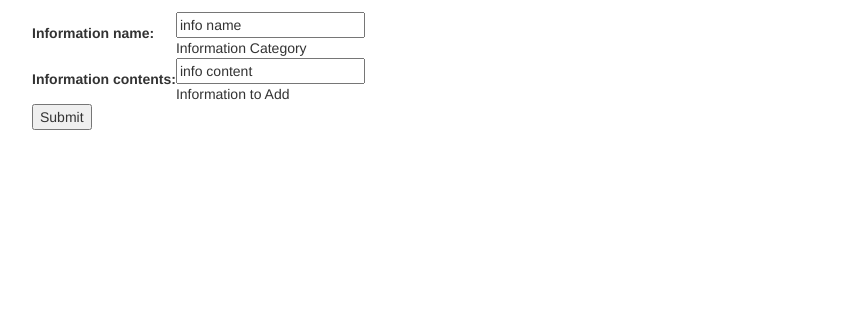
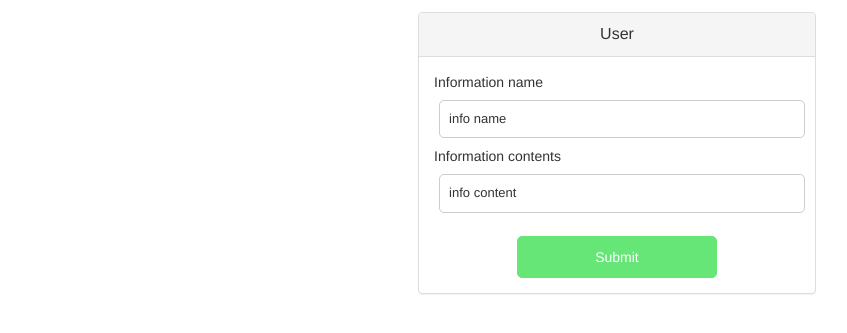
Before and after one commit to itorres1994/Team-Noatpad, a Django app: a page that uses Noatpad/track_n_drive/templates/add_user_info.html in a window 1280 px wide. Shown: the part 60-393 px from the top of the page, without its empty margins (23-870 px from the left). Run offline with Django 3.2, Linux system fonts and the light colour scheme; a user stored in the database is signed in; data comes from the database, SQL or seed files in the repository; parts of the project's set-up code (start-up, migrations or seed data) failed here and were passed over; some libraries are stand-ins or nearby versions.

Commit message:
Fixed Future Repairs

```diff
--- a/Noatpad/track_n_drive/forms.py
+++ b/Noatpad/track_n_drive/forms.py
@@ -50,10 +50,26 @@ class AddFutureRepairForm(ModelForm):
         self.fields['technician'].queryset = Technician.objects.filter(profile=profile)
 
 
+class EditFutureRepairForm(ModelForm):
+    class Meta:
+        model = FutureRepair
+        exclude = {'unique_id', 'car', 'notification'}
+
+    def __init__(self, profile, *args, **kwargs):
+        super(EditFutureRepairForm, self).__init__(*args, **kwargs)
+        self.fields['date_of_repair'].widget = SelectDateWidget()
+        self.fields['technician'].queryset = Technician.objects.filter(profile=profile)
+
+
 class AddRepairForm(ModelForm):
     class Meta:
         model = Repair
-        exclude = {'unique_id'}
+        exclude = {'unique_id', 'car'}
+
+    def __init__(self, profile, *args, **kwargs):
+        super(AddRepairForm, self).__init__(*args, **kwargs)
+        self.fields['date_made'].widget = SelectDateWidget()
+        self.fields['technician'].queryset = Technician.objects.filter(profile=profile)
 
 
 class AddPhoneForm(ModelForm):
--- a/Noatpad/track_n_drive/models.py
+++ b/Noatpad/track_n_drive/models.py
@@ -159,6 +159,7 @@ class ProfileAddedInfo(models.Model):
     """
     Model representing the User Information.
     """
+    unique_id = models.UUIDField(primary_key=True, default=uuid.uuid4, editable=False)
     information_name = models.CharField(max_length=200, help_text="Information Category", default="info name")
     information_contents = models.CharField(max_length=200, help_text="Information to Add", default="info content")
     profile_info = models.ForeignKey('Profile', help_text="User", blank=True, null=True, on_delete=models.SET_NULL,
--- a/Noatpad/track_n_drive/templates/add_user_info.html
+++ b/Noatpad/track_n_drive/templates/add_user_info.html
@@ -1,12 +1,48 @@
 {% extends "test_generic.html" %}
 {% block content %}
+    <style>
 
-    <form action="" method="post">
-        {% csrf_token %}
-        <table>
-        {{ form }}
-        </table>
-        <input type="submit" value="Submit" />
-    </form>
+        .helptext {
+            visibility: hidden;
+        }
+
+    </style>
+
+    <div class="form-body">
+        <div class="tab-content">
+            <div id="sectionA" class="tab-pane fade in active">
+                <div class="innter-form">
+                    <form class="sa-innate-form" action="" method="post">
+                        {% csrf_token %}
+
+
+                        <div class="panel panel-default">
+
+
+                            <div class="panel-heading text-center">
+                                <p class="panel-title">User</p>
+                            </div>
+
+                            <div class="panel-body">
+                                <form method="post">{% csrf_token %}
+                                    {{ form.information_name.label }}{{ form.information_name }}
+                                    {{ form.information_contents.label }}{{ form.information_contents }}
+                                </form>
+
+                            </div>
+
+                            <div class="bt">
+                                <button type="submit">Submit</button>
+                            </div>
+
+
+                        </div>
+
+
+                    </form>
+                </div>
+            </div>
+        </div>
+    </div>
 
 {% endblock %}
--- a/Noatpad/track_n_drive/urls.py
+++ b/Noatpad/track_n_drive/urls.py
@@ -16,6 +16,11 @@ urlpatterns = [
     url(r'^car-prof-(?P<unique_id>[-\w]+)/add-car$', views.edit_car, name='add_car'),
     # url(r'^car-prof-(?P<unique_id>[-\w]+)/add-future-repair$', views.add_future_repair, name='add_future_repairs'),
     url(r'^car-prof-(?P<unique_id>[-\w]+)/add-future-repair$', views.add_future_repair, name='add_future_repairs'),
+    url(r'^[-\w]+/edit-future-repair-(?P<unique_id>[-\w]+)$', views.edit_future_repair, name='add_future_repairs'),
+    url(r'^edit-future-repair-(?P<unique_id>[-\w]+)/(?P<car_id>[-\w]+)$', views.done_future_repair,
+        name='add_future_repairs'),
+    url(r'^[-\w]+/edit-future-repair-(?P<unique_id>[-\w]+)/(?P<car_id>[-\w]+)$', views.done_future_repair,
+        name='add_future_repairs'),
     # url(r'^car-prof-(?P<unique_id>[-\w]+)/add-repair$', views.add_repair, name='add_repair'),
     # url(r'^setting/add-phone$', views.add_phone, name='add_phone'),
     # url(r'^setting/add-email$', views.add_email, name='add_email'),
--- a/Noatpad/track_n_drive/views.py
+++ b/Noatpad/track_n_drive/views.py
@@ -10,7 +10,8 @@ from django.http import HttpResponseRedirect
 from django.core.urlresolvers import reverse
 from django.views.generic.edit import UpdateView
 from .forms import AddTechnicianForm, AddTechAddedInfoForm, AddCarForm, AddFutureRepairForm, AddRepairForm, \
-    AddPhoneForm, AddEmailForm, AddUserAddedInfoForm, EditCarForm, EditUserForm, EditUserAddedInfoForm
+    AddPhoneForm, AddEmailForm, AddUserAddedInfoForm, EditCarForm, EditUserForm, EditUserAddedInfoForm, \
+    EditFutureRepairForm
 
 import datetime
 
@@ -321,6 +322,11 @@ def add_car(request):
 
 def edit_car(request, unique_id):
     if not request.user.is_anonymous():
+        profile = Profile.objects.get(id=request.user.profile.id)
+        cars = Car.objects.all()
+        user_cars = list(c for c in cars if c.profile == profile)
+        techs = Technician.objects.all()
+        user_techs = list(t for t in techs if t.profile == profile)
         """
        View function for adding a Car
        """
@@ -357,13 +363,19 @@ def edit_car(request, unique_id):
             }
             print(initial)
             form = AddCarForm(initial)
-        return render(request, 'add_car.html', {'form': form, 'car': car_inst})
+        return render(request, 'add_car.html', {'form': form, 'car': car_inst, 'cars': user_cars,
+                                                'techs': user_techs, 'profile': profile})
     else:
         return render(request, 'registration/login.html')
 
 
 def add_future_repair(request, unique_id):
     if not request.user.is_anonymous():
+        profile = Profile.objects.get(id=request.user.profile.id)
+        cars = Car.objects.all()
+        user_cars = list(c for c in cars if c.profile == profile)
+        techs = Technician.objects.all()
+        user_techs = list(t for t in techs if t.profile == profile)
         """
         View function for adding Future Repairs
         """
@@ -388,7 +400,81 @@ def add_future_repair(request, unique_id):
         else:
             form = AddFutureRepairForm(request.user.profile)
 
-        return render(request, 'add_future_repairs.html', {'form': form, 'future_repairs_inst': future_repairs_inst})
+        return render(request, 'add_future_repairs.html', {'form': form, 'future_repairs_inst': future_repairs_inst,
+                                                           'cars': user_cars, 'techs': user_techs, 'profile': profile})
+    else:
+        return render(request, 'registration/login.html')
+
+
+def edit_future_repair(request, unique_id):
+    if not request.user.is_anonymous():
+        profile = Profile.objects.get(id=request.user.profile.id)
+        cars = Car.objects.all()
+        user_cars = list(c for c in cars if c.profile == profile)
+        techs = Technician.objects.all()
+        user_techs = list(t for t in techs if t.profile == profile)
+        """
+        View function for adding Future Repairs
+        """
+        future_repair_inst = get_object_or_404(FutureRepair, unique_id=unique_id)
+        print(future_repair_inst)
+        if request.method == 'POST':
+
+            form = EditFutureRepairForm(request.user.profile, request.POST)
+            if form.is_valid():
+                future_repair_inst.name = form.cleaned_data['name']
+                future_repair_inst.date_of_repair = form.cleaned_data['date_of_repair']
+                future_repair_inst.technician = form.cleaned_data['technician']
+                # Add technician, car, and notification, ForeignKey
+                future_repair_inst.save()
+
+                return HttpResponseRedirect(reverse('index'))
+        else:
+            form = EditFutureRepairForm(request.user.profile, initial={'name': future_repair_inst.name,
+                                                                       'date_of_repair': future_repair_inst.date_of_repair,
+                                                                       'technician': future_repair_inst.technician})
+
+        return render(request, 'add_future_repairs.html', {'form': form, 'future_repair_inst': future_repair_inst,
+                                                           'cars': user_cars, 'techs': user_techs,
+                                                           'profile': profile})
+
+    else:
+        return render(request, 'registration/login.html')
+
+
+def done_future_repair(request, unique_id, car_id):
+    if not request.user.is_anonymous():
+        profile = Profile.objects.get(id=request.user.profile.id)
+        car_inst = Car.objects.get(unique_id=car_id)
+        cars = Car.objects.all()
+        user_cars = list(c for c in cars if c.profile == profile)
+        techs = Technician.objects.all()
+        user_techs = list(t for t in techs if t.profile == profile)
+        """
+        View function for adding Future Repairs
+        """
+        future_repair_inst = get_object_or_404(FutureRepair, unique_id=unique_id)
+        print(future_repair_inst)
+        if request.method == 'POST':
+
+            form = AddRepairForm(request.user.profile, request.POST)
+            if form.is_valid():
+                repair = Repair(name=form.cleaned_data['name'], date_made=form.cleaned_data['date_made'],
+                                technician=form.cleaned_data['technician'], cost=form.cleaned_data['cost'],
+                                car=car_inst)
+                repair.save()
+                # Add technician, car, and notification, ForeignKey
+                future_repair_inst.delete()
+
+                return HttpResponseRedirect(reverse('index'))
+        else:
+            form = AddRepairForm(request.user.profile, initial={'name': future_repair_inst.name,
+                                                                'date_made': datetime.date.today,
+                                                                'technician': future_repair_inst.technician})
+
+        return render(request, 'add_future_repairs.html', {'form': form, 'cars': user_cars, 'techs': user_techs,
+                                                           'profile': profile})
+
     else:
         return render(request, 'registration/login.html')
 
@@ -428,6 +514,7 @@ def add_user_info(request):
 
 def edit_user(request):
     if not request.user.is_anonymous():
+        empty = False
         """
         View function for adding Future Repairs
         """
@@ -441,36 +528,44 @@ def edit_user(request):
         except:
             return HttpResponseNotFound('hello :)')
 
-        prof_info_ins = get_list_or_404(ProfileAddedInfo, profile_info=prof_inst)
-        if request.method == 'POST':
+        try:
+            prof_info_ins = get_list_or_404(ProfileAddedInfo, profile_info=prof_inst)
+        except:
+            empty = True
+        finally:
+            if request.method == 'POST':
 
-            # form = EditUserForm(request.POST)
-            # if form.is_valid():
-            prof_inst.fname = request.POST.get('fname')
-            prof_inst.lname = request.POST.get('lname')
-            prof_inst.save()
-            i = 0
-            for key, content in request.POST.items():
-                if 'name' in key:
-                    prof_info_ins.__getitem__(i).information_name = content
-                elif 'content' in key:
-                    prof_info_ins.__getitem__(i).information_contents = content
-                    prof_info_ins.__getitem__(i).save()
-                    i += 1
+                # form = EditUserForm(request.POST)
+                # if form.is_valid():
+                prof_inst.fname = request.POST.get('fname')
+                prof_inst.lname = request.POST.get('lname')
+                prof_inst.save()
+                i = 0
+                print(empty)
+                if not empty:
+                    for key, content in request.POST.items():
+                        if 'name' in key:
+                            prof_info_ins.__getitem__(i).information_name = content
+                        elif 'content' in key:
+                            prof_info_ins.__getitem__(i).information_contents = content
+                            prof_info_ins.__getitem__(i).save()
+                            i += 1
+                        print(prof_inst)
 
-            print(prof_inst)
+                return HttpResponseRedirect(reverse('index'))
 
-            return HttpResponseRedirect(reverse('index'))
-        # else:
-        #     form = EditUserForm(initial={
-        #         'fname': prof_inst.fname, 'lname': prof_inst.lname
-        #     })
-
-        return render(request, 'edit_user.html', {'prof_inst': prof_inst, 'prof_info_inst': prof_info_ins,
-                                                  'cars': user_cars, 'techs': techs})
+            if not empty:
+                return_structure = {'prof_inst': prof_inst, 'prof_info_inst': prof_info_ins,
+                                    'cars': user_cars, 'techs': techs}
+            else:
+                return_structure = {'prof_inst': prof_inst, 'cars': user_cars, 'techs': techs}
+            return render(request, 'edit_user.html', return_structure)
 
     else:
         return render(request, 'registration/login.html')
+
+def delete_user_info(request):
+    pass
 
 # def add_repair(request, unique_id):
 #     """
```
Also changed, not shown: Noatpad/track_n_drive/templates/car.html (+17 -14 lines), Noatpad/track_n_drive/templates/index.html (+12 -12 lines), Noatpad/track_n_drive/templates/tech.html (+34 -21 lines), Noatpad/db.sqlite3, Noatpad/track_n_drive/migrations/0001_initial.py.
